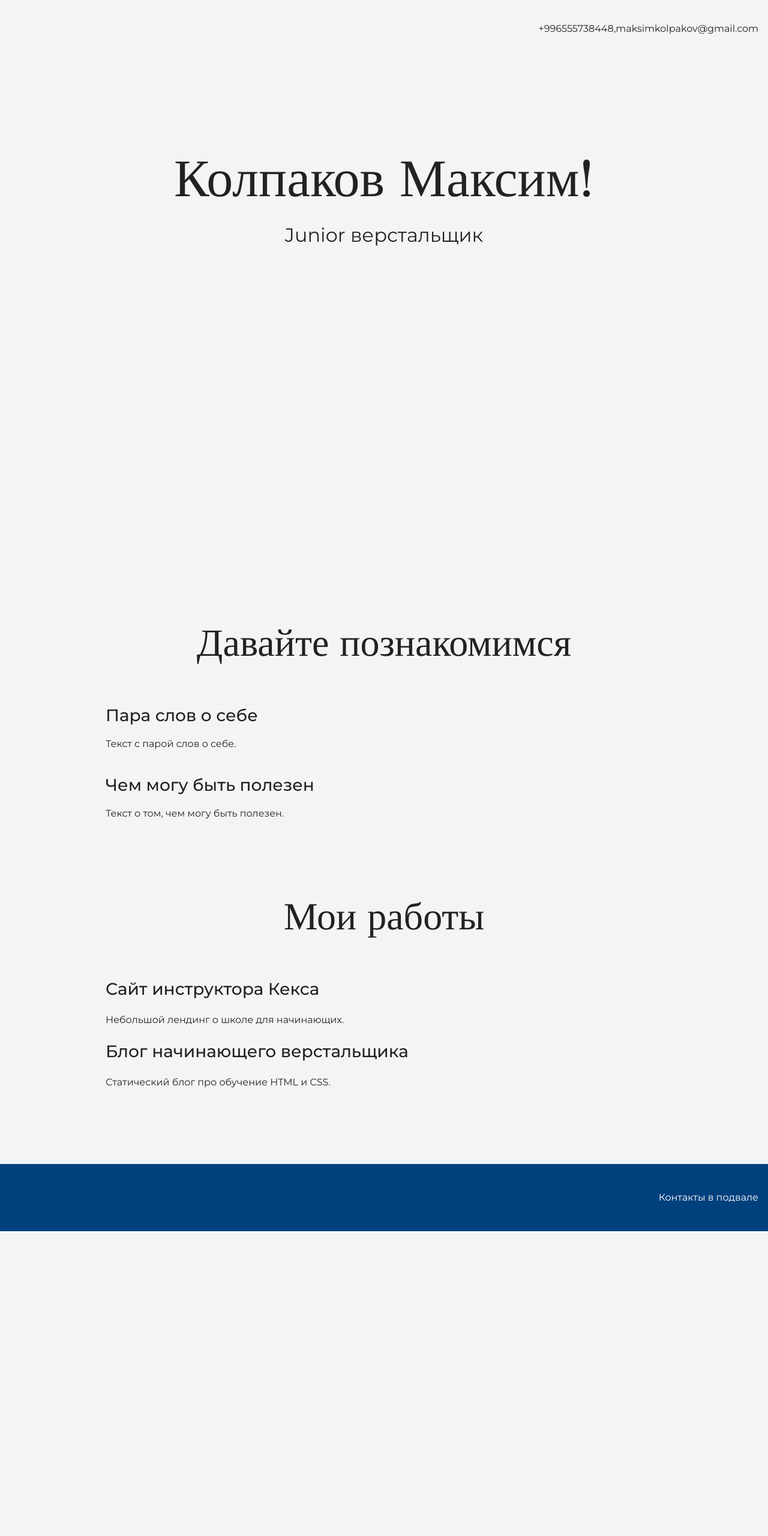
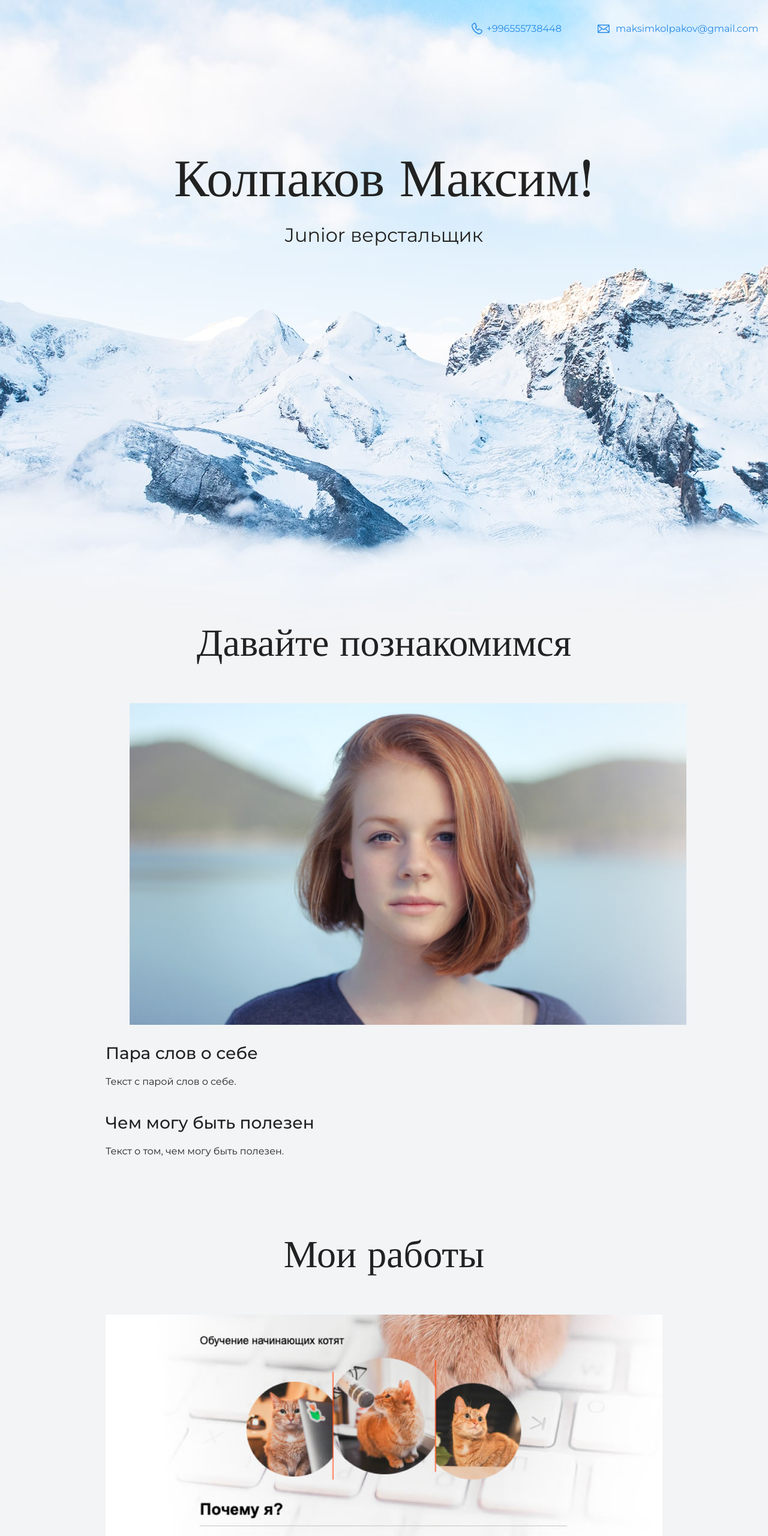
Before and after one commit to Honeysmuff/my-site, a plain HTML site: page index.html in a window 1280 px wide. Shown: the top 2560 px of the page at 60% size. Before the commit the page ends 2052 px from the top, so only its background shows below. Drawn offline with nearby package versions, Linux system fonts and the light colour scheme.

Commit message:
Добавлены ссылки и изображения

```diff
--- a/index.html
+++ b/index.html
@@ -10,7 +10,8 @@
   <body>
     <header class="page-header">
 	 <div class="container">
-      +996555738448,maksimkolpakov@gmail.com
+      <a href="tel:+996555738448"class="header-phone">+996555738448</a>
+	  <a href="mailto:maksimkolpakov@gmail.com" class="header-email"> maksimkolpakov@gmail.com</a>
 	  </div>
     </header>
 
@@ -24,6 +25,9 @@
     <section class="intro">
 	 <div class="container">
       <h2 class="subheading">Давайте познакомимся</h2>
+	 <figure>
+		<img src="files/user.jpg" width="928" height="536" alt="Неизвестная фотография">
+	 </figure>
       <h3>Пара слов о себе</h3>
       <p>Текст с парой слов о себе.</p>
       <h3>Чем могу быть полезен</h3>
@@ -34,6 +38,10 @@
     <section class="portfolio">
 	 <div class="container">
       <h2 class="subheading">Мои работы</h2>
+	   <figure class="project-image">
+	   <img src="files/project.jpg" width="928" height="536" alt="Сайт инструктора Кекса">
+	   <a class="button" href="source/project/index.html">Открыть старницу</a>
+	   </figure>
 
       <h3>Сайт инструктора Кекса</h3>
       <p>Небольшой лендинг о школе для начинающих.</p>
@@ -45,7 +53,8 @@
 
     <footer class="page-footer">
 	 <div class="container">
-      Контакты в подвале
+      <a href="tel:+996555738448" class="footer-phone">+996555738448</a>
+	  <a href="malito:xtream.pro@mail.ru" class="footer-email">xtream.pro@mail.ru</a>
 	 </div>
     </footer>
   </body>
```
Also changed, not shown: files/project.jpg (added), files/user.jpg (added), img/hero-bg.jpg (added), img/icon-css.svg (added), img/icon-email-footer.svg (added), img/icon-email-header.svg (added), img/icon-html.svg (added), img/icon-phone-footer.svg (added), img/icon-phone-header.svg (added).
